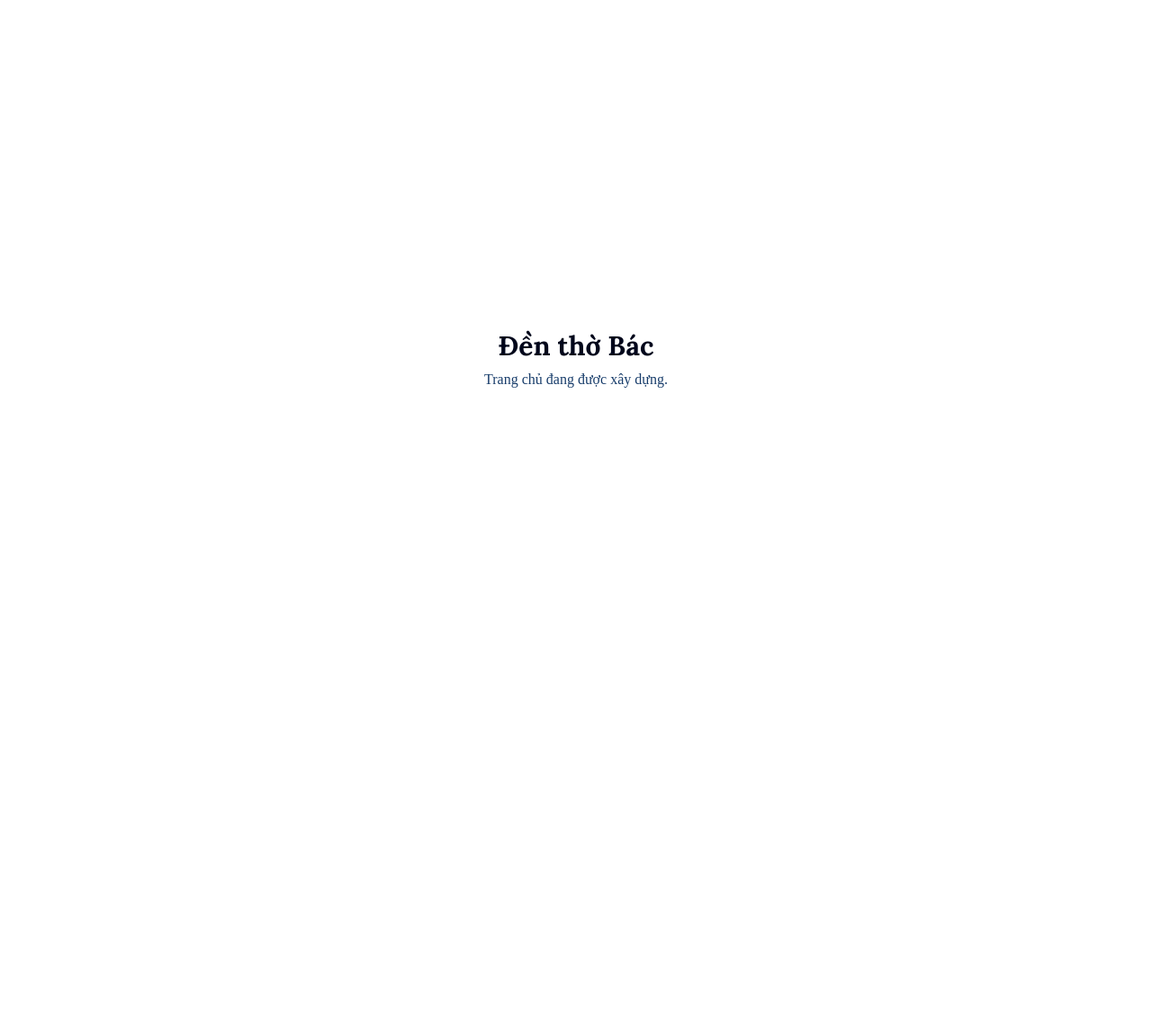
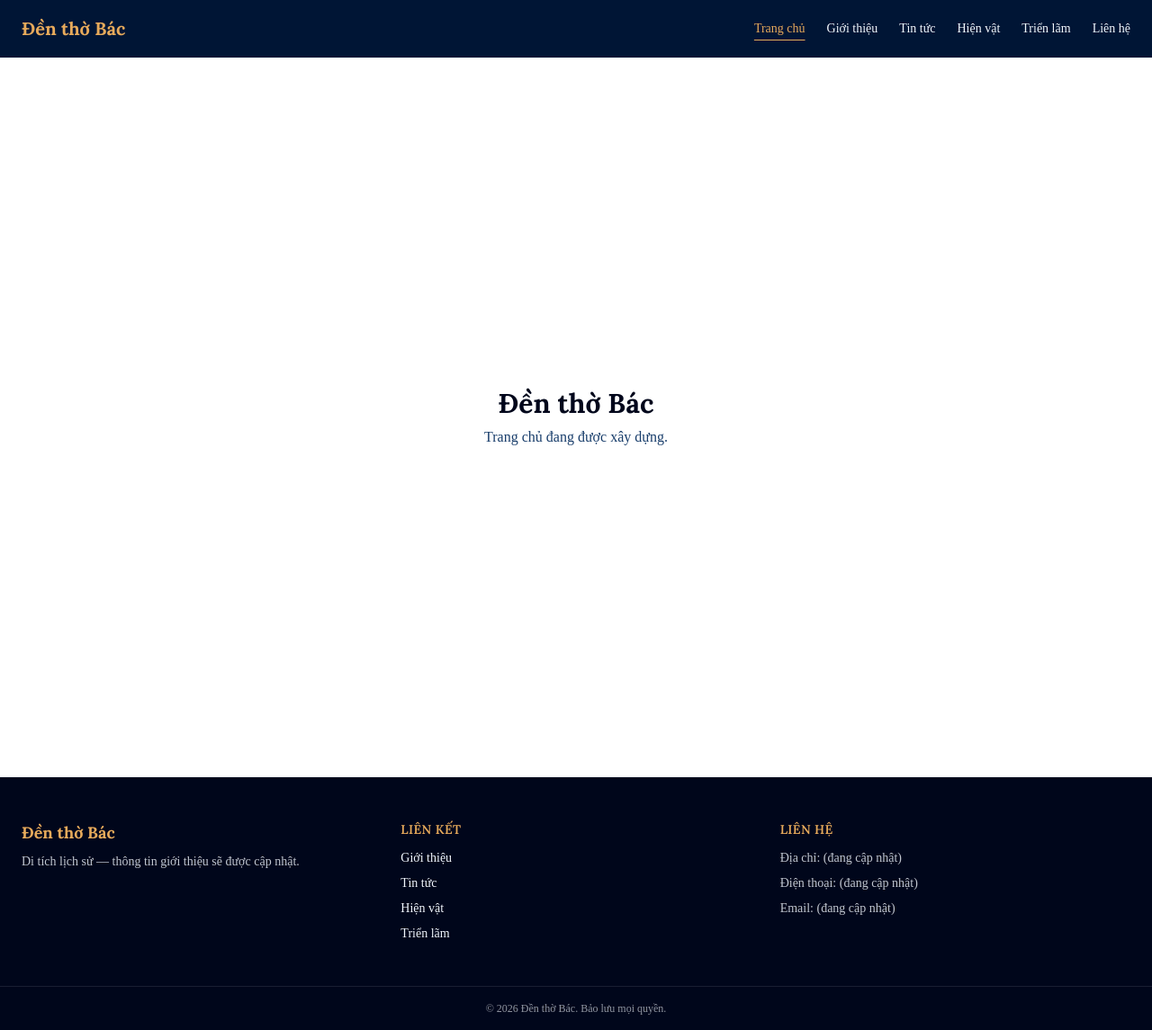
Before and after one commit to lvnam96/cn-dx23tt10-levannam-website-nextjs, a Next.js app: page / in a window 1280 px wide. Shown: the whole page at 90% size. Before the commit the page ends 800 px from the top, so only its background shows below. Built offline with nearby package versions, Linux system fonts and the light colour scheme.

Commit message:
feat: responsive Header (mobile drawer + active link) + Footer

```diff
--- a/app/(public)/layout.tsx
+++ b/app/(public)/layout.tsx
@@ -1,7 +1,16 @@
+import { Header } from '@/components/public/Header'
+import { Footer } from '@/components/public/Footer'
+
 export default function PublicLayout({
   children,
 }: {
   children: React.ReactNode
 }) {
-  return <>{children}</>
+  return (
+    <div className="flex min-h-screen flex-col">
+      <Header />
+      <main className="flex-1">{children}</main>
+      <Footer />
+    </div>
+  )
 }
--- /dev/null
+++ b/components/public/Footer.tsx
@@ -0,0 +1,40 @@
+import Link from 'next/link'
+
+export function Footer() {
+  return (
+    <footer className="bg-footer-bg text-navy-50">
+      <div className="mx-auto grid max-w-7xl grid-cols-1 gap-8 px-4 py-12 sm:px-6 md:grid-cols-3">
+        <div>
+          <h2 className="font-heading text-lg font-bold text-gold-400">Đền thờ Bác</h2>
+          <p className="mt-2 text-sm text-navy-50/80">
+            Di tích lịch sử — thông tin giới thiệu sẽ được cập nhật.
+          </p>
+        </div>
+        <div>
+          <h3 className="text-sm font-semibold uppercase tracking-wide text-gold-400">
+            Liên kết
+          </h3>
+          <ul className="mt-3 space-y-2 text-sm">
+            <li><Link href="/gioi-thieu" className="hover:text-gold-400">Giới thiệu</Link></li>
+            <li><Link href="/tin-tuc" className="hover:text-gold-400">Tin tức</Link></li>
+            <li><Link href="/hien-vat" className="hover:text-gold-400">Hiện vật</Link></li>
+            <li><Link href="/trien-lam" className="hover:text-gold-400">Triển lãm</Link></li>
+          </ul>
+        </div>
+        <div>
+          <h3 className="text-sm font-semibold uppercase tracking-wide text-gold-400">
+            Liên hệ
+          </h3>
+          <ul className="mt-3 space-y-2 text-sm text-navy-50/80">
+            <li>Địa chỉ: (đang cập nhật)</li>
+            <li>Điện thoại: (đang cập nhật)</li>
+            <li>Email: (đang cập nhật)</li>
+          </ul>
+        </div>
+      </div>
+      <div className="border-t border-navy-50/10 py-4 text-center text-xs text-navy-50/60">
+        © {new Date().getFullYear()} Đền thờ Bác. Bảo lưu mọi quyền.
+      </div>
+    </footer>
+  )
+}
--- /dev/null
+++ b/components/public/Header.tsx
@@ -0,0 +1,93 @@
+'use client'
+
+import { useState } from 'react'
+import Link from 'next/link'
+import { usePathname } from 'next/navigation'
+import { Menu } from 'lucide-react'
+import { cn } from '@/lib/utils'
+import { Button } from '@/components/ui/button'
+import {
+  Sheet,
+  SheetContent,
+  SheetDescription,
+  SheetTitle,
+  SheetTrigger,
+} from '@/components/ui/sheet'
+
+const NAV_LINKS = [
+  { href: '/', label: 'Trang chủ' },
+  { href: '/gioi-thieu', label: 'Giới thiệu' },
+  { href: '/tin-tuc', label: 'Tin tức' },
+  { href: '/hien-vat', label: 'Hiện vật' },
+  { href: '/trien-lam', label: 'Triển lãm' },
+  { href: '/lien-he', label: 'Liên hệ' },
+]
+
+function isActive(pathname: string, href: string) {
+  return href === '/' ? pathname === '/' : pathname.startsWith(href)
+}
+
+export function Header() {
+  const pathname = usePathname()
+  const [open, setOpen] = useState(false)
+
+  return (
+    <header className="sticky top-0 z-50 bg-header-bg text-navy-50">
+      <div className="mx-auto flex h-16 max-w-7xl items-center justify-between px-4 sm:px-6">
+        <Link href="/" className="font-heading text-xl font-bold text-gold-400">
+          Đền thờ Bác
+        </Link>
+
+        <nav aria-label="Điều hướng chính" className="hidden gap-6 md:flex">
+          {NAV_LINKS.map((link) => {
+            const active = isActive(pathname, link.href)
+            return (
+              <Link
+                key={link.href}
+                href={link.href}
+                aria-current={active ? 'page' : undefined}
+                className={cn(
+                  'text-sm font-medium underline-offset-8 transition-colors hover:text-gold-400',
+                  active && 'text-gold-400 underline',
+                )}
+              >
+                {link.label}
+              </Link>
+            )
+          })}
+        </nav>
+
+        <Sheet open={open} onOpenChange={setOpen}>
+          <SheetTrigger asChild className="md:hidden">
+            <Button variant="ghost" size="icon" aria-label="Mở menu" className="size-11 text-navy-50">
+              <Menu className="size-5" />
+            </Button>
+          </SheetTrigger>
+          <SheetContent side="right" className="bg-header-bg text-navy-50">
+            <SheetTitle className="px-4 pt-4 font-heading text-gold-400">Đền thờ Bác</SheetTitle>
+            <SheetDescription className="sr-only">Liên kết điều hướng trang</SheetDescription>
+            <nav aria-label="Điều hướng chính" className="mt-4 flex flex-col">
+              {NAV_LINKS.map((link) => {
+                const active = isActive(pathname, link.href)
+                return (
+                  <Link
+                    key={link.href}
+                    href={link.href}
+                    onClick={() => setOpen(false)}
+                    aria-current={active ? 'page' : undefined}
+                    className={cn(
+                      'px-6 py-3 text-base font-medium hover:bg-navy-900 hover:text-gold-400',
+                      active && 'text-gold-400',
+                    )}
+                  >
+                    {link.label}
+                  </Link>
+                )
+              })}
+            </nav>
+          </SheetContent>
+        </Sheet>
+      </div>
+    </header>
+  )
+}
--- /dev/null
+++ b/components/ui/sheet.tsx
@@ -0,0 +1,147 @@
+"use client"
+
+import * as React from "react"
+import { Dialog as SheetPrimitive } from "radix-ui"
+
+import { cn } from "@/lib/utils"
+import { Button } from "@/components/ui/button"
+import { XIcon } from "lucide-react"
+
+function Sheet({ ...props }: React.ComponentProps<typeof SheetPrimitive.Root>) {
+  return <SheetPrimitive.Root data-slot="sheet" {...props} />
+}
+
+function SheetTrigger({
+  ...props
+}: React.ComponentProps<typeof SheetPrimitive.Trigger>) {
+  return <SheetPrimitive.Trigger data-slot="sheet-trigger" {...props} />
+}
+
+function SheetClose({
+  ...props
+}: React.ComponentProps<typeof SheetPrimitive.Close>) {
+  return <SheetPrimitive.Close data-slot="sheet-close" {...props} />
+}
+
+function SheetPortal({
+  ...props
+}: React.ComponentProps<typeof SheetPrimitive.Portal>) {
+  return <SheetPrimitive.Portal data-slot="sheet-portal" {...props} />
+}
+
+function SheetOverlay({
+  className,
+  ...props
+}: React.ComponentProps<typeof SheetPrimitive.Overlay>) {
+  return (
+    <SheetPrimitive.Overlay
+      data-slot="sheet-overlay"
+      className={cn(
+        "fixed inset-0 z-50 bg-black/10 duration-100 supports-backdrop-filter:backdrop-blur-xs data-open:animate-in data-open:fade-in-0 data-closed:animate-out data-closed:fade-out-0",
+        className
+      )}
+      {...props}
+    />
+  )
+}
+
+function SheetContent({
+  className,
+  children,
+  side = "right",
+  showCloseButton = true,
+  ...props
+}: React.ComponentProps<typeof SheetPrimitive.Content> & {
+  side?: "top" | "right" | "bottom" | "left"
+  showCloseButton?: boolean
+}) {
+  return (
+    <SheetPortal>
+      <SheetOverlay />
+      <SheetPrimitive.Content
+        data-slot="sheet-content"
+        data-side={side}
+        className={cn(
+          "fixed z-50 flex flex-col gap-4 bg-popover bg-clip-padding text-sm text-popover-foreground shadow-lg transition duration-200 ease-in-out data-[side=bottom]:inset-x-0 data-[side=bottom]:bottom-0 data-[side=bottom]:h-auto data-[side=bottom]:border-t data-[side=left]:inset-y-0 data-[side=left]:left-0 data-[side=left]:h-full data-[side=left]:w-3/4 data-[side=left]:border-r data-[side=right]:inset-y-0 data-[side=right]:right-0 data-[side=right]:h-full data-[side=right]:w-3/4 data-[side=right]:border-l data-[side=top]:inset-x-0 data-[side=top]:top-0 data-[side=top]:h-auto data-[side=top]:border-b data-[side=left]:sm:max-w-sm data-[side=right]:sm:max-w-sm data-open:animate-in data-open:fade-in-0 data-[side=bottom]:data-open:slide-in-from-bottom-10 data-[side=left]:data-open:slide-in-from-left-10 data-[side=right]:data-open:slide-in-from-right-10 data-[side=top]:data-open:slide-in-from-top-10 data-closed:animate-out data-closed:fade-out-0 data-[side=bottom]:data-closed:slide-out-to-bottom-10 data-[side=left]:data-closed:slide-out-to-left-10 data-[side=right]:data-closed:slide-out-to-right-10 data-[side=top]:data-closed:slide-out-to-top-10",
+          className
+        )}
+        {...props}
+      >
+        {children}
+        {showCloseButton && (
+          <SheetPrimitive.Close data-slot="sheet-close" asChild>
+            <Button
+              variant="ghost"
+              className="absolute top-3 right-3"
+              size="icon-sm"
+            >
+              <XIcon
+              />
+              <span className="sr-only">Close</span>
+            </Button>
+          </SheetPrimitive.Close>
+        )}
+      </SheetPrimitive.Content>
+    </SheetPortal>
+  )
+}
+
+function SheetHeader({ className, ...props }: React.ComponentProps<"div">) {
+  return (
+    <div
+      data-slot="sheet-header"
+      className={cn("flex flex-col gap-0.5 p-4", className)}
+      {...props}
+    />
+  )
+}
+
+function SheetFooter({ className, ...props }: React.ComponentProps<"div">) {
+  return (
+    <div
+      data-slot="sheet-footer"
+      className={cn("mt-auto flex flex-col gap-2 p-4", className)}
+      {...props}
+    />
+  )
+}
+
+function SheetTitle({
+  className,
+  ...props
+}: React.ComponentProps<typeof SheetPrimitive.Title>) {
+  return (
+    <SheetPrimitive.Title
+      data-slot="sheet-title"
+      className={cn(
+        "font-heading text-base font-medium text-foreground",
+        className
+      )}
+      {...props}
+    />
+  )
+}
+
+function SheetDescription({
+  className,
+  ...props
+}: React.ComponentProps<typeof SheetPrimitive.Description>) {
+  return (
+    <SheetPrimitive.Description
+      data-slot="sheet-description"
+      className={cn("text-sm text-muted-foreground", className)}
+      {...props}
+    />
+  )
+}
+
+export {
+  Sheet,
+  SheetTrigger,
+  SheetClose,
+  SheetContent,
+  SheetHeader,
+  SheetFooter,
+  SheetTitle,
+  SheetDescription,
+}
```
